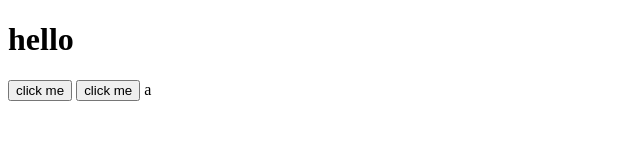
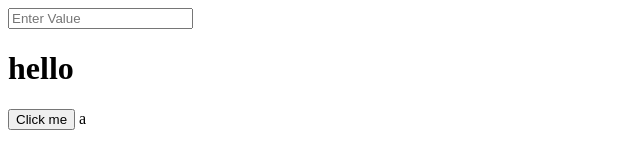
Before and after one commit to ThiliniImeshika/day-6, a plain HTML site: page index.html in a window 1280 px wide. Shown: the whole page, without its empty margins (0-640 px from the left). Drawn offline with Linux system fonts and the light colour scheme.

Commit message:
change the heading acording to the user input

```diff
--- a/app.js
+++ b/app.js
@@ -63,13 +63,23 @@ console.log(document.title);
 //     heading.innerText="Imeshika" + i;
 // }
 
-let number = 0;
-function increasevalue(){
-  heading.innerText ="Thilini" + ++number;
-    console.log("Clicked");
+// let number = 0;
+// function increasevalue(){
+//   heading.innerText ="Thilini" + ++number;
+//     console.log("Clicked");
+
+// }
+// function decreasevalue(){
+//   heading.innerText ="Thilini" + --number;
+
+// }
+
+function changeHeading(){
+    let txtInput = document.getElementById("inputText");
+    //txtInput.value = "Thilini";
+    console.log(txtInput.value);
+
+   let heading =document.getElementById("heading");
+   heading.innerText=txtInput.value;
 
 }
-function decreasevalue(){
-  heading.innerText ="Thilini" + --number;
-
-}
--- a/index.html
+++ b/index.html
@@ -7,12 +7,16 @@
 </head>
 <body>
 
+    <input type="text" placeholder="Enter Value" id="inputText">
      <h1 id="heading">hello</h1>
 
-     <!-- <input type="text" placeholder="Enter Value" id="inputText"> -->
+     <!-- button -->
+     <input type ="button" value="Click me" onclick="changeHeading()">
 
-    <input type="button" value="click me" onclick="increasevalue()">
-    <input type="button" value="click me" onclick="decreasevalue()">
+
+
+    <!-- <input type="button" value="click me" onclick="increasevalue()">
+    <input type="button" value="click me" onclick="decreasevalue()"> -->
 
 
 a
```
